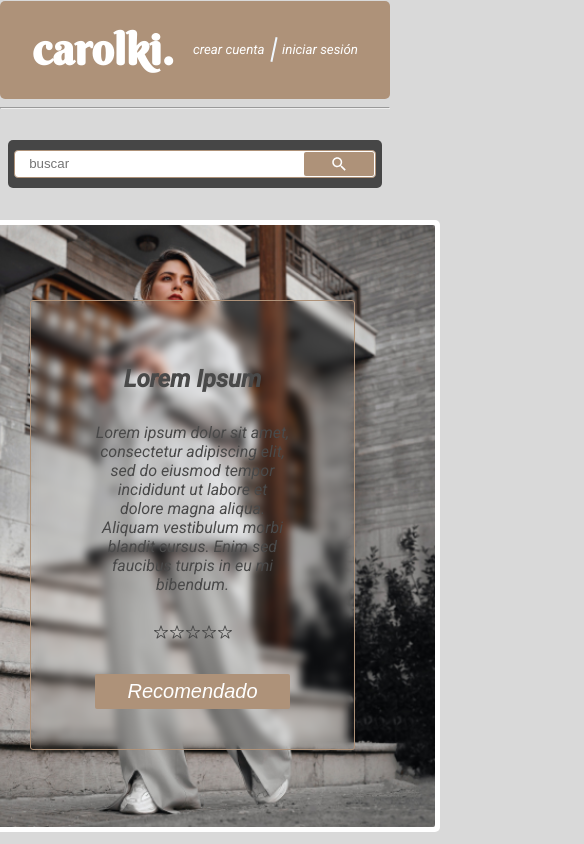
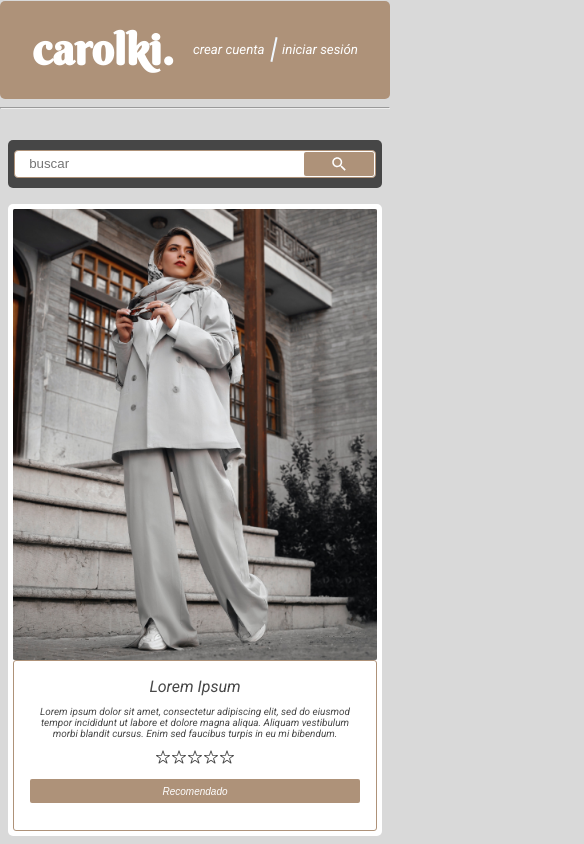
Before and after one commit to andrescarandino/Proyecto-Integrador-RopaDeDise-o, a React (Vite) app: page / in a window 390 px wide. Shown: the top 844 px of the page, 584 px wide, since content can reach past the window. Built offline with nearby package versions, Linux system fonts and the light colour scheme; a web font is replaced by a local one.

Commit message:
style: :art: Responsive iphone 390x844

```diff
--- a/src/components/BodyRecomendado.jsx
+++ b/src/components/BodyRecomendado.jsx
@@ -14,8 +14,8 @@ function BodyRecomendado() {
 
 
       <div className={styles.recomendadoDetail}>
-        <h2>Lorem Ipsum</h2>
-        <p>
+        <h2 className={styles.recomendadoH2}>Lorem Ipsum</h2>
+        <p className={styles.recomendadoP}>
           Lorem ipsum dolor sit amet, consectetur adipiscing elit, sed do
           eiusmod tempor incididunt ut labore et dolore magna aliqua. Aliquam
           vestibulum morbi blandit cursus. Enim sed faucibus turpis in eu mi
--- a/src/styles/bodyRecomendado.module.css
+++ b/src/styles/bodyRecomendado.module.css
@@ -57,3 +57,44 @@
         margin-left: 0px;
     }
 }
+
+@media (max-width: 390px){
+    .recomendadoImg{
+        width: 22.7rem;
+    }
+    .recomendadoContainer{
+        flex-direction: column;
+        align-items: center;
+        justify-content: center;
+        display: flex;
+        width: 100%;
+        height: 632px;
+        border-radius: 5px;
+    }
+    .recomendadoDetail{
+        position: relative;
+        width: 100%;
+        height: 50%;
+        padding: 1rem;
+        display: flex;
+        flex-direction: column;
+        text-align: center;
+        gap: 10px;
+        top: 0rem;
+        left: 0rem;
+
+
+    }
+    .recomendadoButton{
+        border-radius: 2px;
+        padding: 0.4rem 1rem;
+        font-size: 10px;
+    }
+    .recomendadoH2{
+        font-size: 16px;
+        font-weight: 400;
+    }
+    .recomendadoP{
+        font-size: 10px;
+    }
+}
--- a/src/styles/bodySearch.module.css
+++ b/src/styles/bodySearch.module.css
@@ -48,3 +48,13 @@
         width: 12rem;
     }
 }
+@media (max-width: 390px){
+    .bodySearch {
+        display: grid;
+        justify-self: center;
+        grid-template-columns: 182px 182px;
+    }
+    .searchImg{
+        width: 11rem;
+    }
+}
--- a/src/styles/search.module.css
+++ b/src/styles/search.module.css
@@ -39,3 +39,9 @@
     font-size: 18px;
     margin-top: 3px;
 }
+
+@media (max-width: 390px){
+    .searchContainer{
+        margin: 1rem auto ;
+    }
+}
```
Also changed, not shown: src/styles/header.module.css (line endings or trailing spaces).
